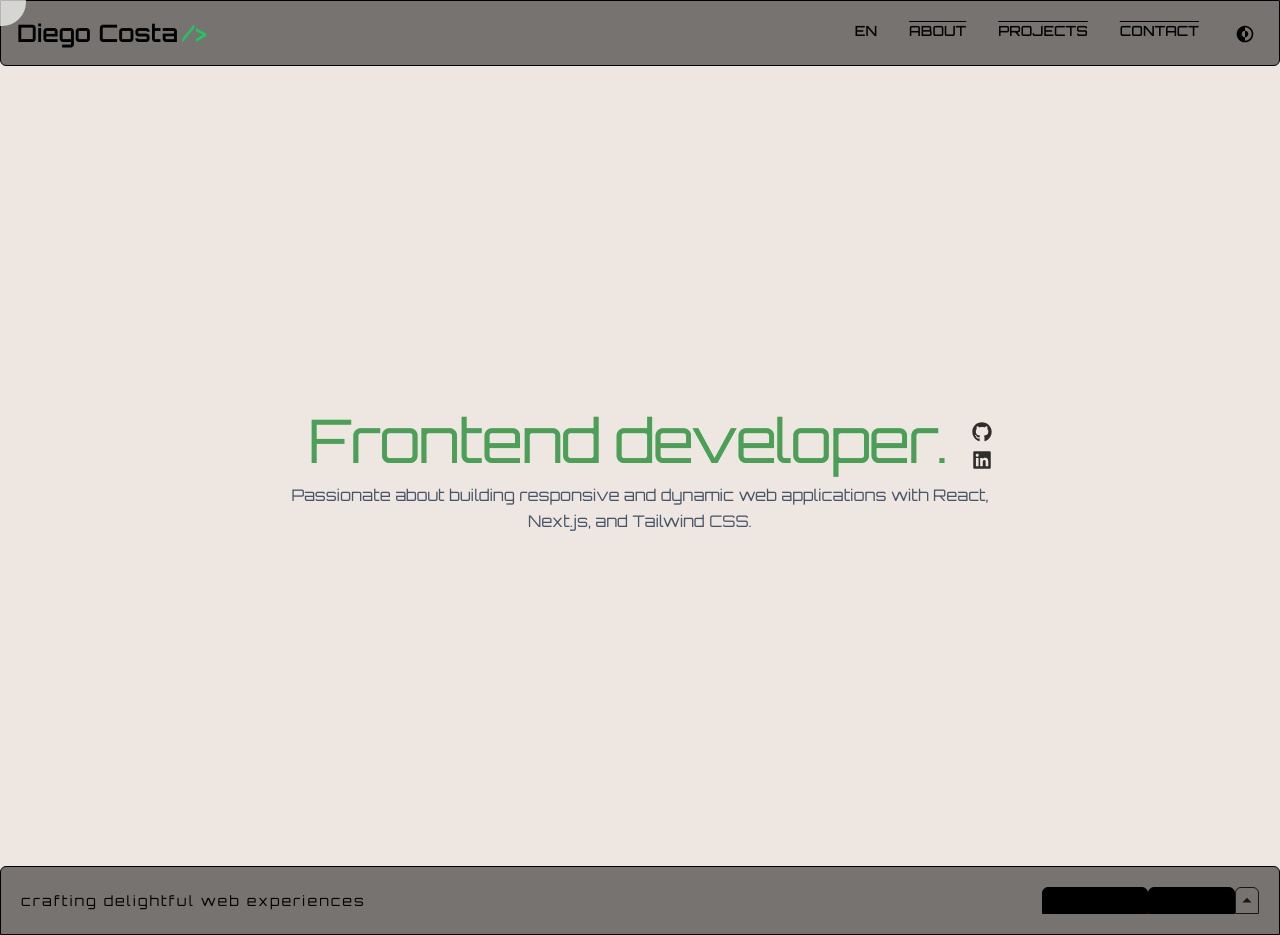
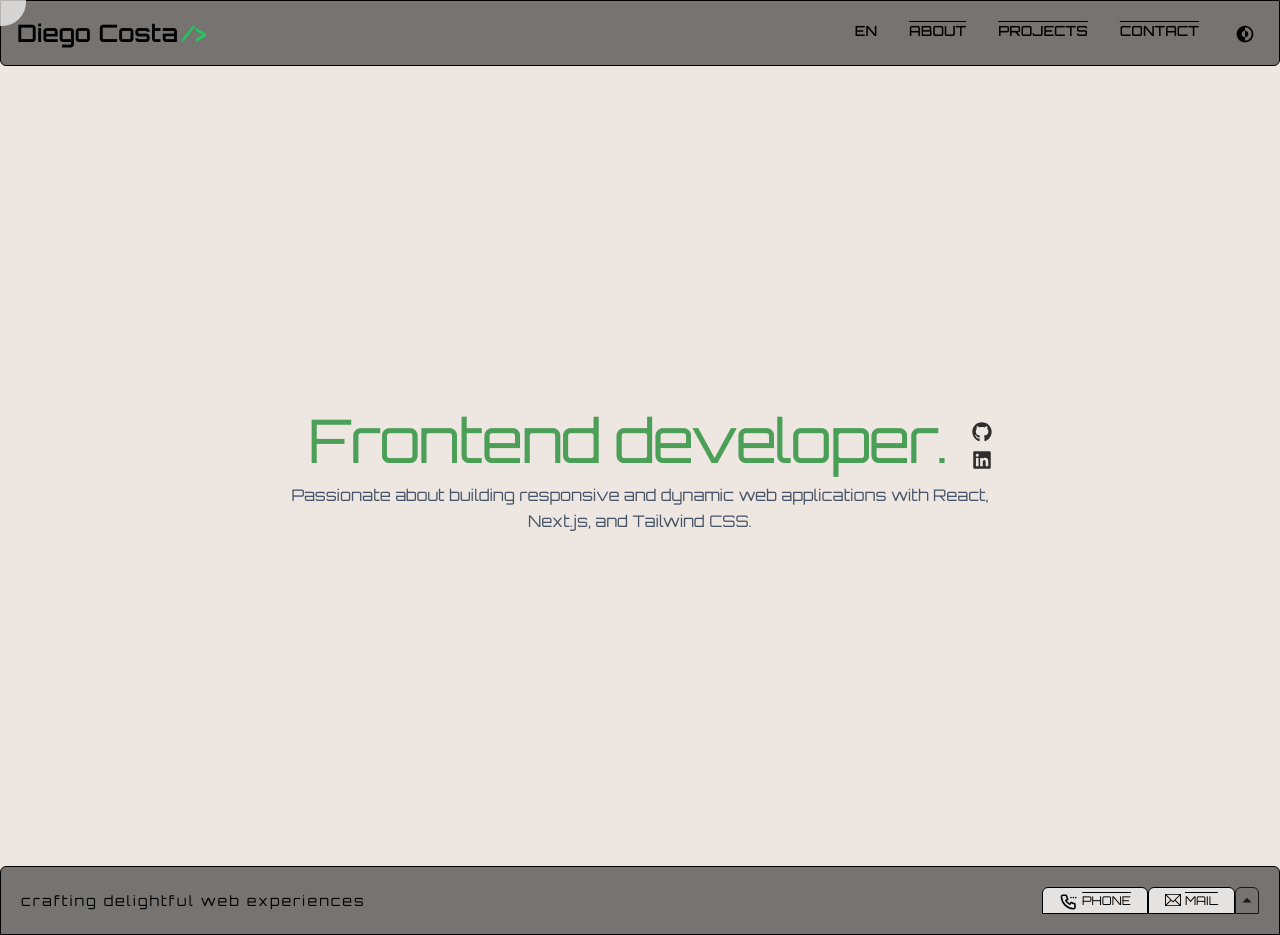
Before and after one commit to DiegoCstyles/portfolio, a Next.js app: page / in a window 1280 px wide. Built offline with nearby package versions, Linux system fonts and the light colour scheme.

Commit message:
Update FooterIcons.tsx

```diff
--- a/components/Footer/FooterIcons.tsx
+++ b/components/Footer/FooterIcons.tsx
@@ -48,14 +48,14 @@ const FooterIcons = () => {
         )}
       </div>
       <button
-        className={'flex bg-black dark:bg-white/0 border hover:border-green-500 hover:dark:border-blendedCyan rounded-t-md hover:underline overline dark:text-white hover:decoration-green-500 dark:hover:decoration-blendedCyan hover:underline-offset-4 border-black dark:border-white px-4 pb-[2px] pt-1 text-xs font-thin  uppercase leading-normal transition delay-100 duration-200 ease-in  focus:outline-none focus:ring-0 active:text-gray-400'}
+        className={'flex bg-white/80 dark:bg-black/80 border hover:border-green-500 hover:dark:border-blendedCyan rounded-t-md hover:underline overline dark:text-white hover:decoration-green-500 dark:hover:decoration-blendedCyan hover:underline-offset-4 border-black dark:border-white px-4 pb-[2px] pt-1 text-xs font-thin  uppercase leading-normal transition delay-100 duration-200 ease-in  focus:outline-none focus:ring-0 active:text-gray-400'}
         onClick={() => handleCopyToClipboard("+55(12)997263748", "Phone")}
       >
         <TbPhoneCalling className="lg:w-[1.2rem] lg:h-[1.2rem] md:w-[1.2rem] md:h-[1.2rem] sm:w-[1.2rem] sm:h-[1.2rem] w-[1.2rem] h-[1.2rem] transition-colors duration-200" />
         <span className="ml-1">Phone</span>
       </button>
       <button
-        className={'flex bg-black dark:bg-white/0  border hover:border-green-500 hover:dark:border-blendedCyan rounded-t-md hover:underline overline dark:text-white  hover:decoration-green-500 dark:hover:decoration-blendedCyan hover:underline-offset-4 border-black dark:border-white hover:visible px-4 pb-[2px] pt-1 text-xs font-thin  uppercase leading-normal transition delay-100 duration-200 ease-in  focus:outline-none focus:ring-0 active:text-gray-400 '}
+        className={'flex bg-white/80 dark:bg-black/80  border hover:border-green-500 hover:dark:border-blendedCyan rounded-t-md hover:underline overline dark:text-white  hover:decoration-green-500 dark:hover:decoration-blendedCyan hover:underline-offset-4 border-black dark:border-white hover:visible px-4 pb-[2px] pt-1 text-xs font-thin  uppercase leading-normal transition delay-100 duration-200 ease-in  focus:outline-none focus:ring-0 active:text-gray-400 '}
         onClick={() => handleCopyToClipboard("diegoe.r.c07@gmail.com", "Mail")}
       >
         <TfiEmail className="lg:w-[1rem] lg:h-[1rem] md:w-[1rem] md:h-[1rem] sm:w-[1rem] sm:h-[1rem] w-[1rem] h-[1rem] transition-colors duration-200" />
```
